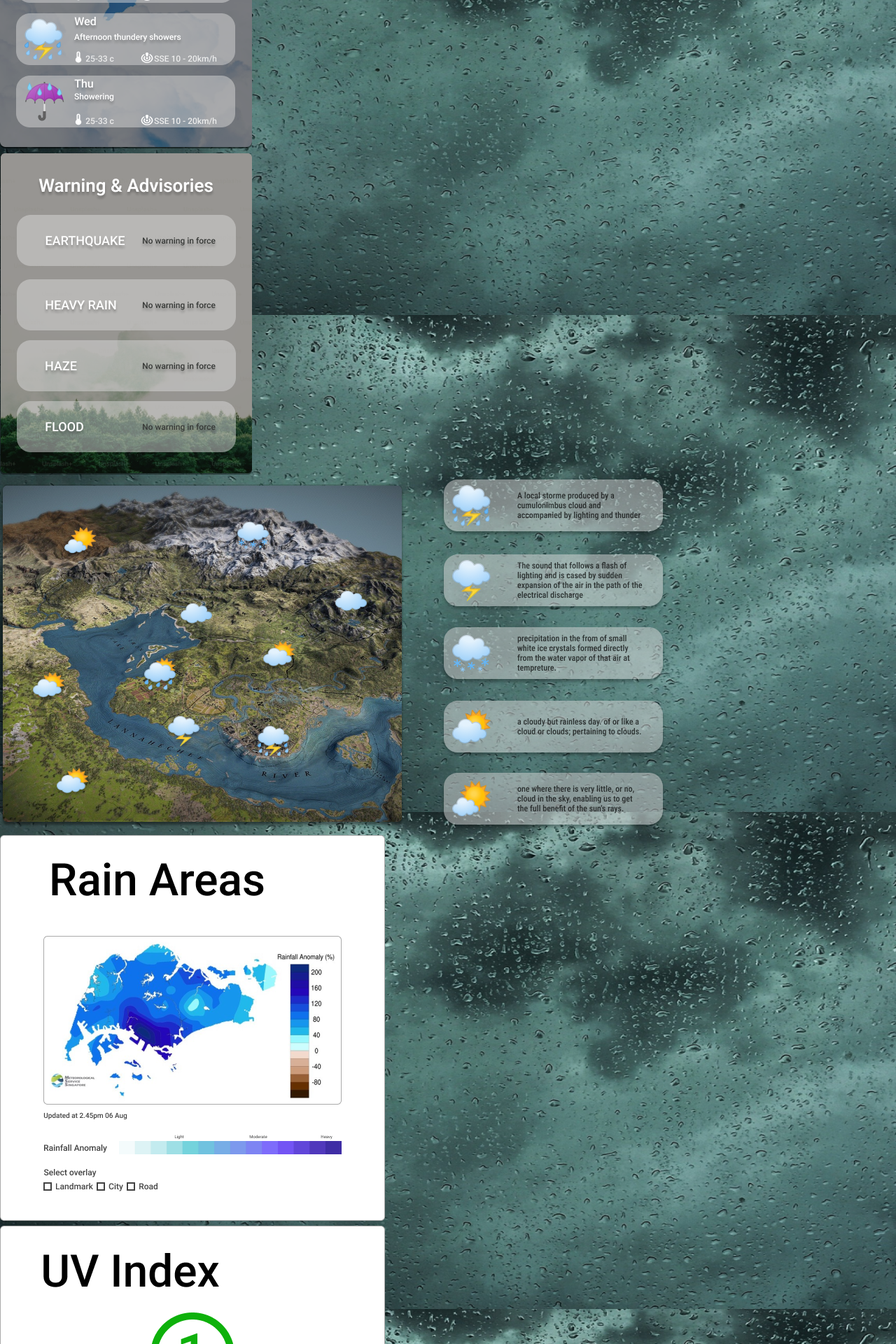
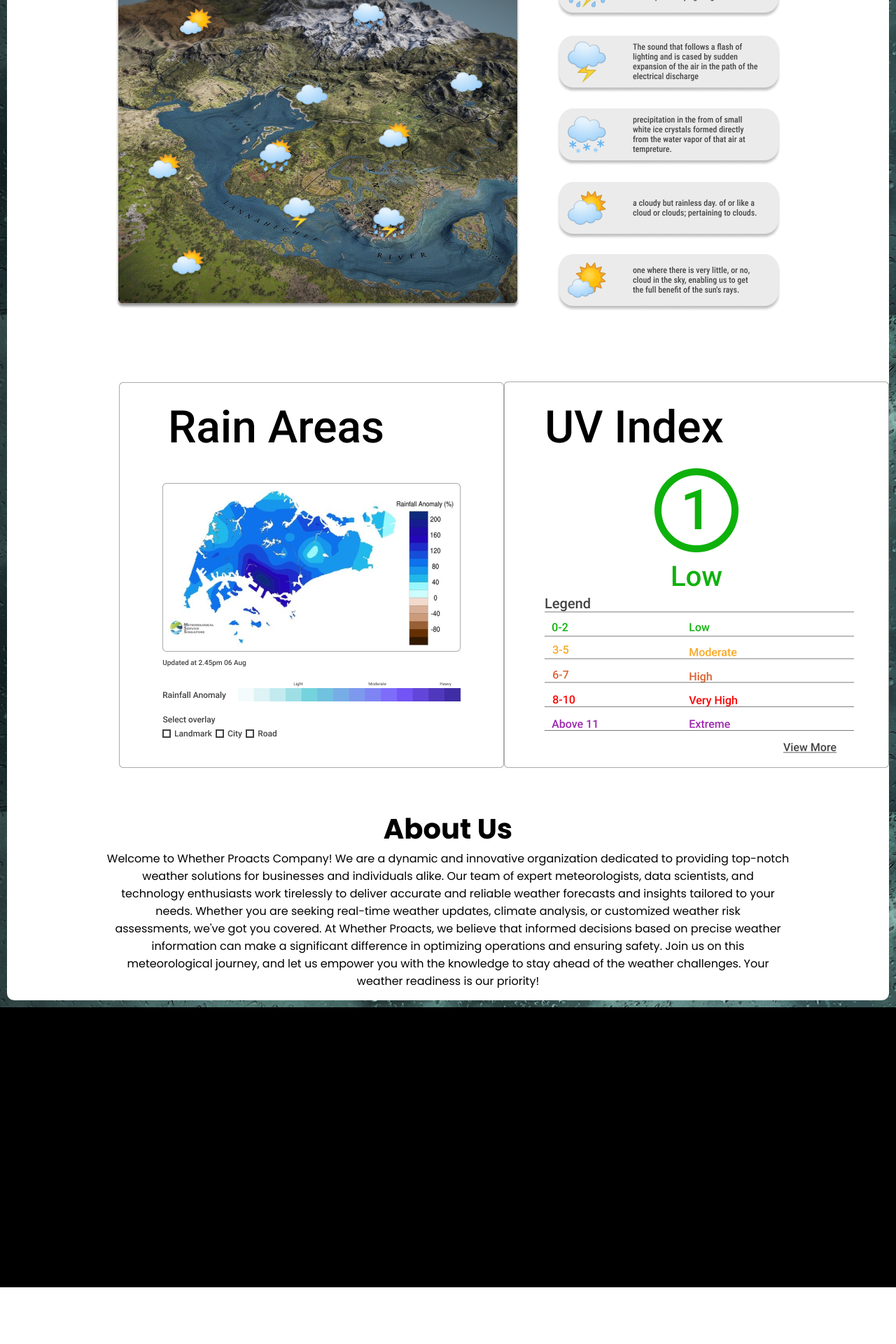
Before and after one commit to kavindu-akalanka/PHP, a Symfony app: page / in a window 1280 px wide. Shown: the part 1680-3600 px from the top of the page at 70% size. After the commit the page ends 3519 px from the top, so only its background shows below. Run offline with Twig, Linux system fonts and the light colour scheme.

Commit message:
Update style_Wether.css

```diff
--- a/style_Wether.css
+++ b/style_Wether.css
@@ -9,9 +9,15 @@
 
 body {
 	background-image: url("bg.png");
-	background-size: 1600px 710px;
+	background-size: 100% 710px;
 
 }
+.WhiteBg {
+    font-family: Arial, sans-serif;
+    margin: 10px;
+    background-color: #FFFFFF;
+    border-radius: 10px;
+  }
 
 .header {
 
@@ -130,3 +136,58 @@
 .icon-bar img:hover {
   opacity: 0.2;
 }
+h1 {
+    padding-top: 50px;
+    text-align: center;
+    font-size: 40px;
+  }
+
+  p{
+    text-align: center;
+    padding-bottom: 15px;
+  }
+
+  .data-container {
+    display: flex;
+    justify-content: space-between;
+    align-items: center;
+    width: calc(80% - 30px);
+    margin-left: 160PX;
+    margin-top: 20px;
+  }
+
+  .data-container div {
+    width: 350px;
+    height: 450px;
+    border-radius: 20px;
+    padding: 0px;
+    color: #fff;
+  }
+
+  .data-container2 {
+    display: flex;
+    justify-content: space-between;
+    justify-content: center;
+    width: calc(100% - 40px);
+    margin: auto;
+    margin-top: 100px;
+    margin-bottom: 100px;
+  }
+
+  .data-container3 {
+    display: flex;
+    justify-content: space-between;
+    align-items: center;
+    width: calc(80% - 30px);
+    margin-left: 160PX;
+    margin-top: 20px;
+  }
+
+  footer {
+    background-color: black;
+    width: 100%;
+    height: 400px;
+    color: white;
+    text-align: center;
+    padding-top: 50px;
+  }
```
